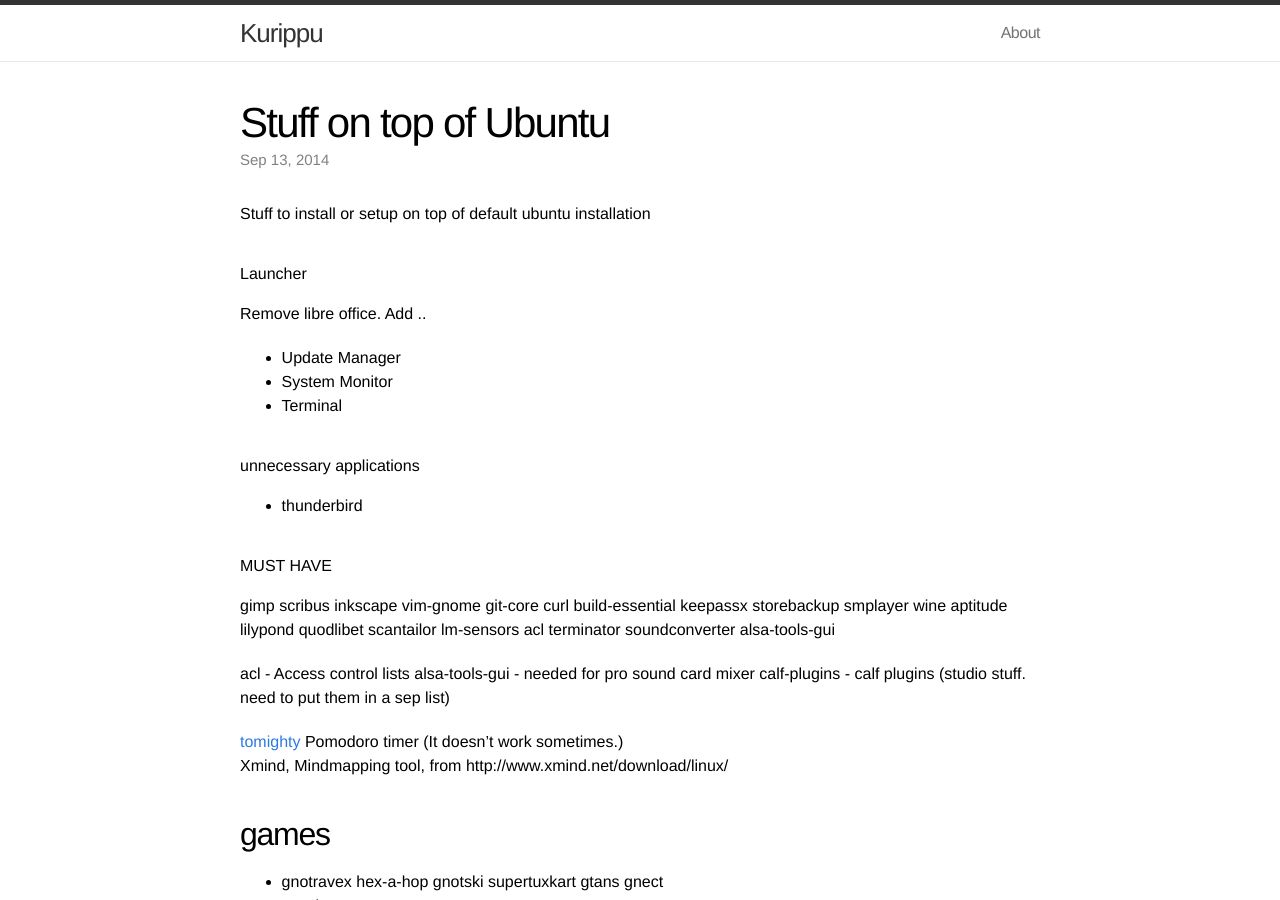
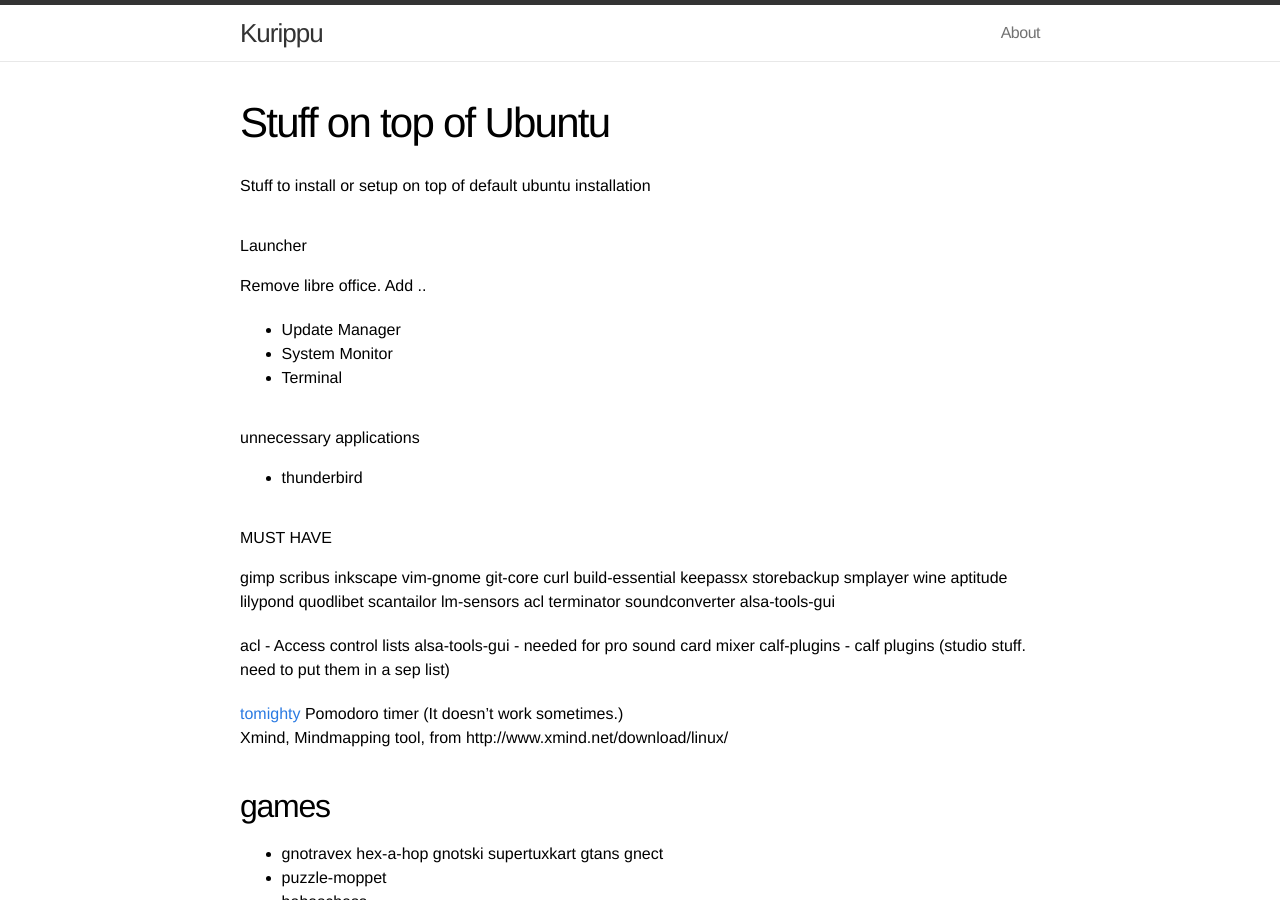
Before and after one commit to ananthp/kurippu, a Jekyll site: the page built from stuff-on-top-of-ubuntu.md, in a window 1280 px wide and 900 px high. Built offline with Jekyll 4.4.1, drawn with Linux system fonts in a browser that asks for light colours.

Commit message:
Stuff on top of Ubuntu is now a note (page), not a blogpost

```diff
--- a/_posts/2014-09-13-stuff-on-top-of-ubuntu.md
+++ b/stuff-on-top-of-ubuntu.md
@@ -1,7 +1,6 @@
 ---
-layout: post
+layout: page
 title:  "Stuff on top of Ubuntu"
-date:   2014-09-13 16:00:00
 categories: linux
 ---
 
```
